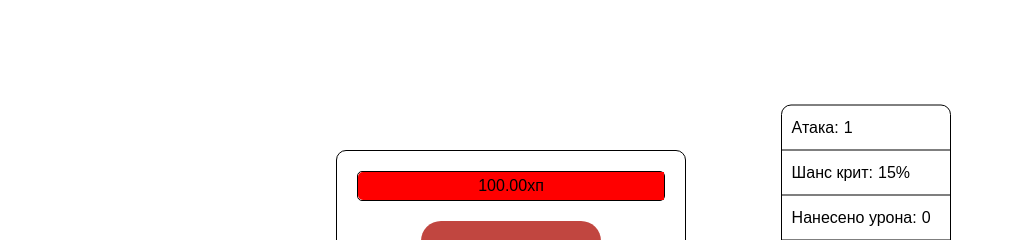
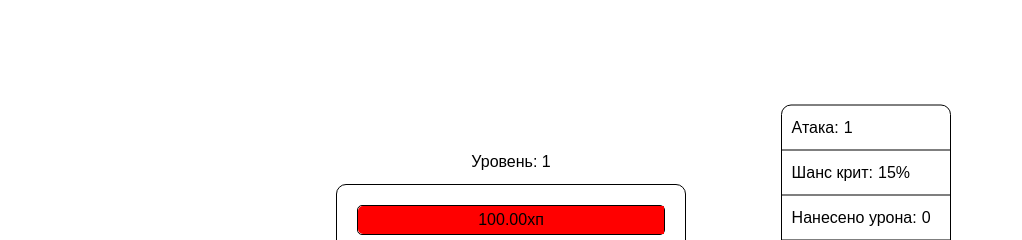
Before and after one commit to HELLRAID-cmd/Tap-Tap-MonsterHunter, a React (Vite) app in the folder client/: page / in a window 1280 px wide. Shown: the top 240 px of the page, without its empty margins (129-1151 px from the left). Built offline with nearby package versions, Linux system fonts and the light colour scheme.

Commit message:
Удалил кнопку, сделал показ уровня

```diff
--- a/client/src/Components/Monster/Monster.tsx
+++ b/client/src/Components/Monster/Monster.tsx
@@ -5,9 +5,12 @@ import "./Monster.scss";
 import HealthBar from "./components/HealthBar";
 import HitMonsterBtn from "./components/HitMonster/HitMonsterBtn";
 import BtnAdmin from "../Admin/BtnAdmin";
-import BtnRestart from "./components/BtnRestart";
+import { useGame } from "../context/Context";
 
 export const Monster = ({ health }: MonsterProps) => {
+
+  const {levelMonster} = useGame();
+
   // Рандомный цвет
   const { getRandomColor } = useMonsterActions();
   // Максимальное здоровье
@@ -30,6 +33,7 @@ export const Monster = ({ health }: MonsterProps) => {
 
   return (
     <div className="monster">
+      <p className="monster-lvl">Уровень: {levelMonster}</p>
       <div className="monster-wrapper">
         {/* Цифры урона */}
         {lastDamage?.map((dmg, index) => (
@@ -56,15 +60,8 @@ export const Monster = ({ health }: MonsterProps) => {
           setMonsterHealth={setMonsterHealth}
           setAnimation={setAnimation}
           setLastDamage={setLastDamage}
-        />
-
-        {/* Обновить игру */}
-        <BtnRestart
-          newHealth={health}
-          setMonsterHealth={setMonsterHealth}
           setMaxHealth={setMaxHealth}
           setColor={setColor}
-          monsterHealth={monsterHealth}
         />
 
       </div>
```
